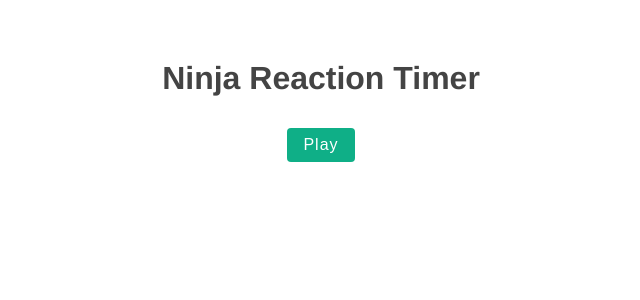
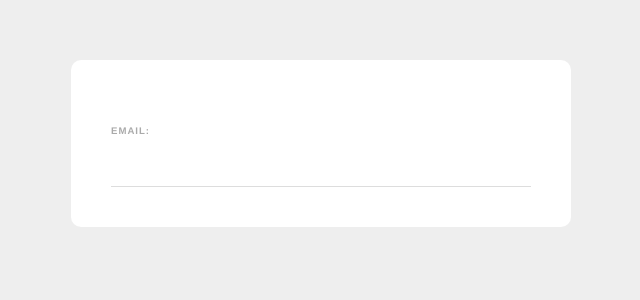
Before and after one commit to LinhKH/reaction-timer, a Vue app: page / in a window 1280 px wide. Shown: the top 300 px of the page, without its empty margins (319-959 px from the left). Built offline with nearby package versions, Linux system fonts and the light colour scheme.

Commit message:
setup source

```diff
--- a/src/App.vue
+++ b/src/App.vue
@@ -1,41 +1,13 @@
 <template>
-    <h1>Ninja Reaction Timer</h1>
-    <button @click="start" :disabled="isPlaying">Play</button>
-    <Block v-if="isPlaying" :delay="delay" @end="endGame"></Block>
-    <Result v-if="showResult" :score="score"></Result>
+    <SignupForm />
 </template>
 
 <script>
-import Block from './components/Block.vue'
-import Result from "./components/Result.vue";
+import SignupForm from './components/SignupForm'
 
 export default {
     name: 'App',
-    components: {
-        Block,
-        Result
-    },
-    data() {
-        return {
-            isPlaying: false,
-            delay: null,
-            score: null,
-            showResult: false
-        }
-    },
-    methods: {
-        start() {
-            // set time amount (ms)
-            this.delay = 2000 + Math.random() * 5000
-            this.isPlaying = true
-        },
-        endGame(reactTime) {
-            this.score = reactTime
-            this.isPlaying = false
-            this.showResult = true
-        }
-    }
-
+    components: { SignupForm }
 }
 </script>
 
@@ -45,24 +17,12 @@
     -webkit-font-smoothing: antialiased;
     -moz-osx-font-smoothing: grayscale;
     text-align: center;
-    color: #444;
+    color: #2c3e50;
     margin-top: 60px;
 }
 
-button {
-    background: #0faf87;
-    color: white;
-    border: none;
-    padding: 8px 16px;
-    border-radius: 4px;
-    font-size: 16px;
-    letter-spacing: 1px;
-    cursor: pointer;
-    margin: 10px;
-}
-
-button[disabled] {
-    opacity: 0.2;
-    cursor: not-allowed;
+body {
+    margin: 0;
+    background: #eee;
 }
 </style>
--- /dev/null
+++ b/src/components/SignupForm.vue
@@ -0,0 +1,43 @@
+<template>
+    <form>
+        <label>Email:</label>
+        <input type="email" required>
+    </form>
+</template>
+
+<script>
+export default {
+
+}
+</script>
+
+<style>
+form {
+    max-width: 420px;
+    margin: 30px auto;
+    background: white;
+    text-align: left;
+    padding: 40px;
+    border-radius: 10px;
+}
+
+label {
+    color: #aaa;
+    display: inline-block;
+    margin: 25px 0 15px;
+    font-size: 0.6em;
+    text-transform: uppercase;
+    letter-spacing: 1px;
+    font-weight: bold;
+}
+
+input {
+    display: block;
+    padding: 10px 6px;
+    width: 100%;
+    box-sizing: border-box;
+    border: none;
+    border-bottom: 1px solid #ddd;
+    color: #555;
+}
+</style>
```
